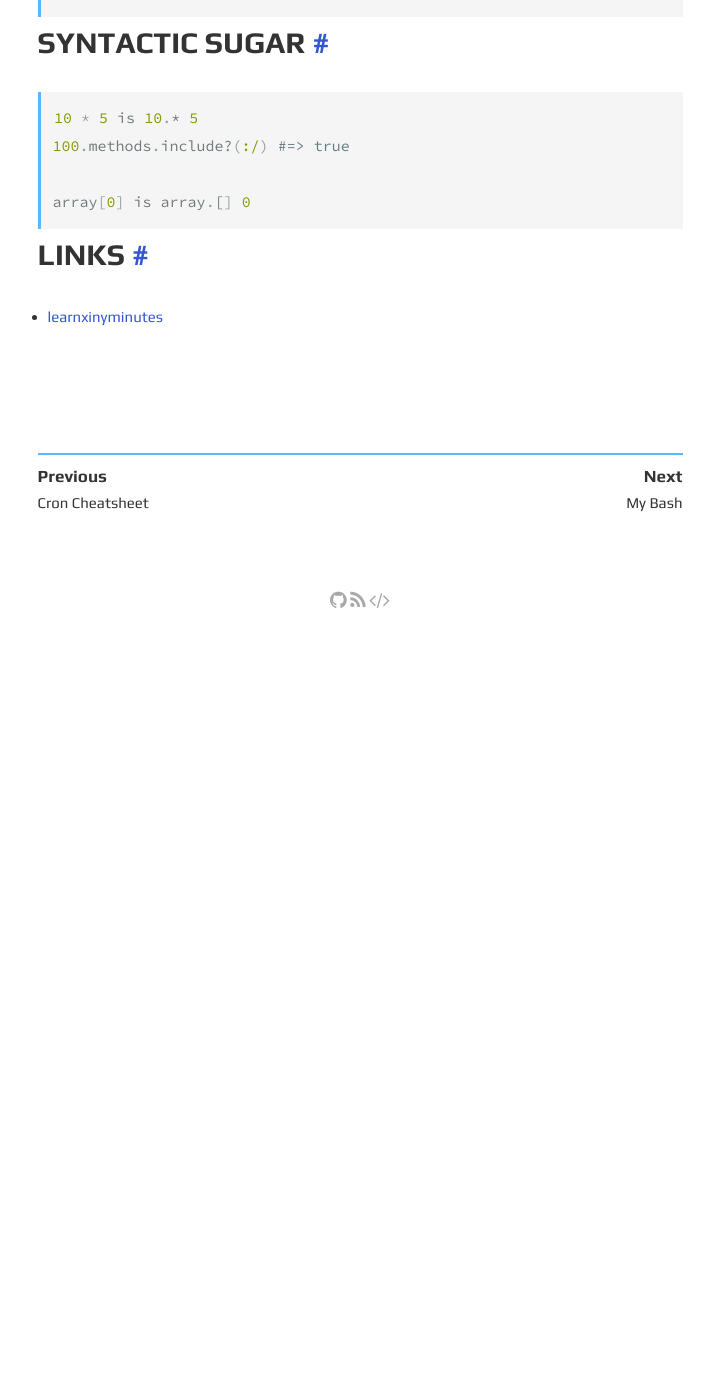
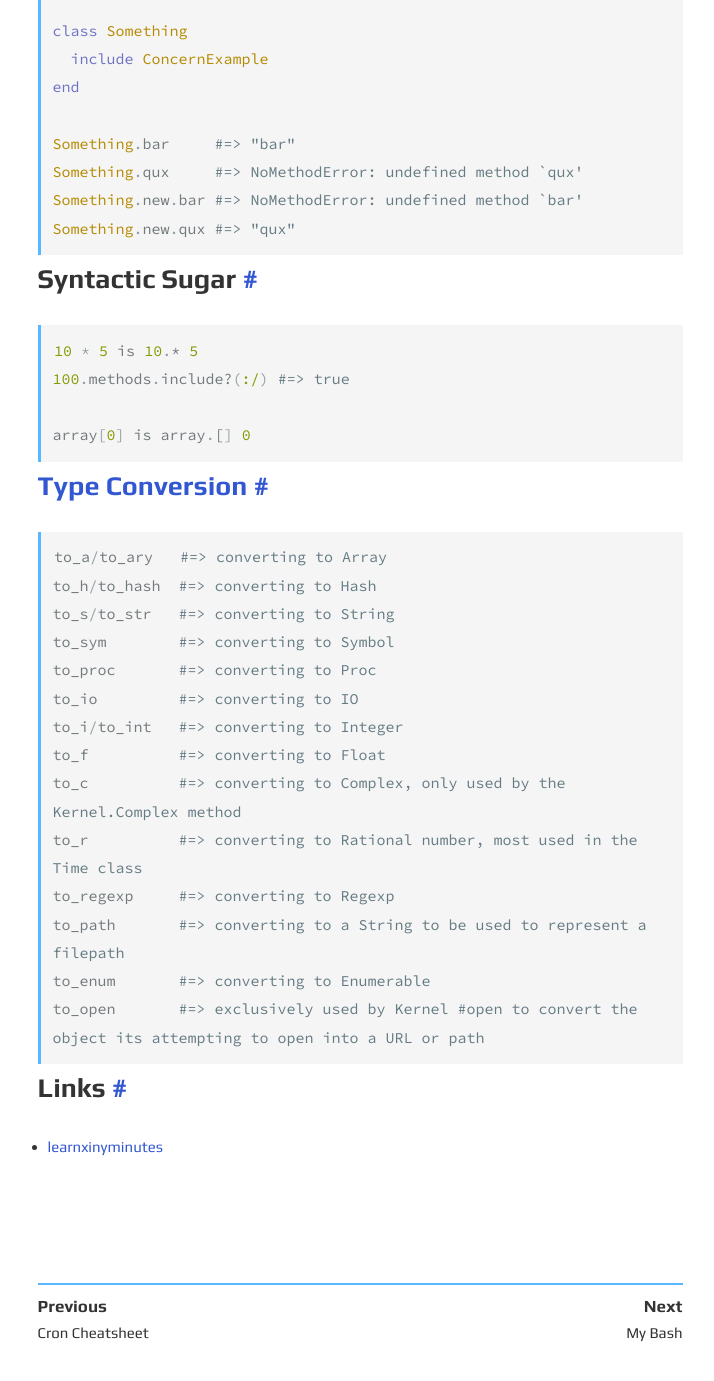
Before and after one commit to djiangnz/djiangnz.github.io, a Jekyll site: the page built from _posts/2023-02-14-ruby-cheatsheet.md, in a window 1280 px wide and 1400 px high, scrolled down 8601 px. Shown: the top 1381 px of the window, without its empty margins (280-994 px from the left). Built offline with Jekyll 4.4.1, drawn with Linux system fonts in a browser that asks for light colours; before the commit the page ends 9231 px from its top, so only the background shows below that; some of the changed text lies outside the part shown.

Commit message:
update ruby

````diff
--- a/_posts/2023-02-14-ruby-cheatsheet.md
+++ b/_posts/2023-02-14-ruby-cheatsheet.md
@@ -10,12 +10,12 @@ tags: cheatsheet ruby
 
 > By convention, use snake_case for variable names.
 
-# Falsey
+## Falsey
 
 - `false`
 - `nil`
 
-# Data Types
+## Data Types
 
 ```ruby
 t = 42 # Integer
@@ -23,6 +23,17 @@ t = "Sammy" # String
 t = :sammy # Symbol, Symbols are immutable
 t = true # boolean
 t # nil
+```
+
+### [Range](https://ruby-doc.org/core-2.7.0/Range.html)
+
+```ruby
+(-1..-5).to_a      #=> []
+(-5..-1).to_a      #=> [-5, -4, -3, -2, -1]
+('a'..'e').to_a    #=> ["a", "b", "c", "d", "e"]
+('a'...'e').to_a   #=> ["a", "b", "c", "d"]
+[1, 2, 3, 4, 5][...2]   # => [1, 2]
+[1, 2, 3, 4, 5][2...]   # => [3, 4, 5]
 ```
 
 ## Identifying Data Types
@@ -45,7 +56,7 @@ if data.is_a? String
 end
 ```
 
-# String interpolation
+## String interpolation
 
 ```ruby
 "I can #{placeholder} when using double quoted strings"
@@ -58,7 +69,7 @@ end
 'hello' << ' world' # "hello world"
 ```
 
-# Arrays
+## Arrays
 
 ```ruby
 # Defining
@@ -80,9 +91,13 @@ array[12] # nil
 # to call a simple method on all array items.
 upcased = ['Watch', 'these', 'words', 'get', 'upcased'].map(&:upcase)
 sum = [1, 2, 3, 4, 5].reduce(&:+)
+
+# Magic
+Array(1)      # => [1]
+Array([1, 2]) # => [1, 2]
 ```
 
-# Hashes
+## Hashes
 
 ```ruby
 # Defining
@@ -109,7 +124,7 @@ hash.key?(:defcon) #=> true
 hash.value?(3) #=> true
 ```
 
-# Loops
+## Loops
 
 ```ruby
 (1..5).each { |counter| puts "iteration #{counter}" }
@@ -141,7 +156,7 @@ while counter <= 5 do
 end
 ```
 
-# Cases
+## Cases
 
 ```ruby
 grade = 82
@@ -155,7 +170,7 @@ else
 end
 ```
 
-# Exception handling
+## Exception handling
 
 ```ruby
 begin
@@ -172,7 +187,7 @@ ensure
 end
 ```
 
-# Methods
+## Methods
 
 ```ruby
 def double(x)
@@ -188,7 +203,7 @@ end
 guests { |n| "You have #{n} guests." }
 ```
 
-# yield
+## yield
 
 ```ruby
 def surround
@@ -240,7 +253,7 @@ class Human
 end
 ```
 
-## Variables
+### Variables
 
 ```ruby
 # Variables that start with $ have global scope.
@@ -318,7 +331,7 @@ Something.new.bar #=> NoMethodError: undefined method `bar'
 Something.new.qux #=> "qux"
 ```
 
-# Syntactic Sugar
+## Syntactic Sugar
 
 ```ruby
 10 * 5 is 10.* 5
@@ -327,6 +340,25 @@ Something.new.qux #=> "qux"
 array[0] is array.[] 0
 ```
 
-# Links
+## [Type Conversion](https://kddnewton.com/2021/09/09/ruby-type-conversion.html)
+
+```ruby
+to_a/to_ary   #=> converting to Array
+to_h/to_hash  #=> converting to Hash
+to_s/to_str   #=> converting to String
+to_sym        #=> converting to Symbol
+to_proc       #=> converting to Proc
+to_io         #=> converting to IO
+to_i/to_int   #=> converting to Integer
+to_f          #=> converting to Float
+to_c          #=> converting to Complex, only used by the Kernel.Complex method
+to_r          #=> converting to Rational number, most used in the Time class
+to_regexp     #=> converting to Regexp
+to_path       #=> converting to a String to be used to represent a filepath
+to_enum       #=> converting to Enumerable
+to_open       #=> exclusively used by Kernel #open to convert the object its attempting to open into a URL or path
+```
+
+## Links
 
 - [learnxinyminutes](https://learnxinyminutes.com/docs/ruby/)
````
Also changed, not shown: other parts of _posts/2023-02-14-ruby-cheatsheet.md (+0 -2 lines).
